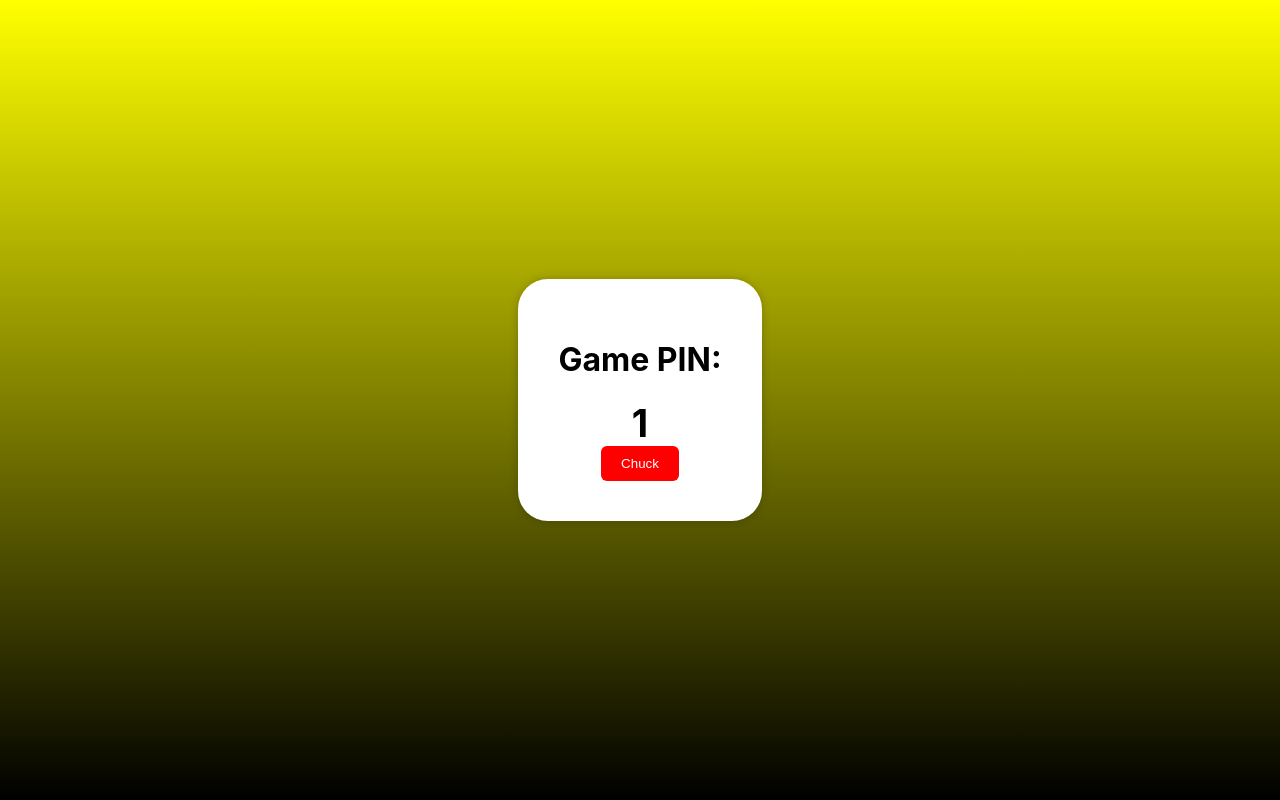
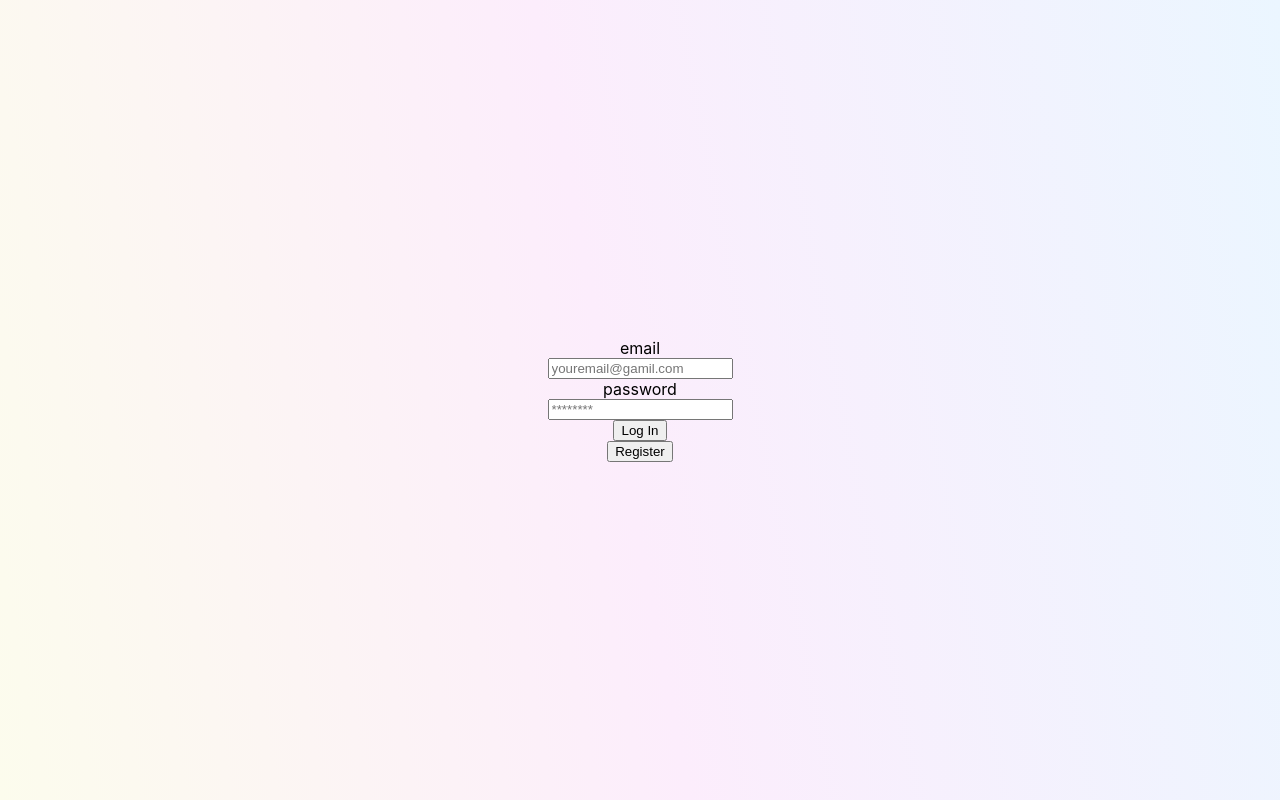
Before and after one commit to Egor-Kozlov/Quiz-game-front-end, a React (Create React App) app: page / in a window 1280 px wide. Built offline with nearby package versions, Linux system fonts and the light colour scheme; no server answers.

Commit message:
added text

```diff
--- a/package.json
+++ b/package.json
@@ -3,6 +3,9 @@
   "version": "0.1.0",
   "private": true,
   "dependencies": {
+    "@emotion/react": "^11.11.1",
+    "@emotion/styled": "^11.11.0",
+    "@mui/material": "^5.13.7",
     "@testing-library/jest-dom": "^5.16.5",
     "@testing-library/react": "^13.4.0",
     "@testing-library/user-event": "^13.5.0",
--- a/src/App.tsx
+++ b/src/App.tsx
@@ -1,16 +1,22 @@
-import Numbers from "./components/Number";
+import Numbers from "./components/Number/Number";
 import './App.scss'
+import Form from './components/Form/Form'
+import React, { useState } from 'react';
+
+
 
 const App: React.FC = () => {
   return (
     <div className="container">
-      <div className="lobby-container">
+      <Form />
+      {/* <div className="lobby-container">
         <div className="pin-game">
           <h1>Game PIN:</h1>
           <Numbers />
           <button className="start-button">Chuck</button>
         </div>
-      </div>
+
+      </div> */}
     </div>
   )
 }
--- /dev/null
+++ b/src/components/Form/Form.scss
@@ -0,0 +1,16 @@
+.main {
+  text-align: center;
+  display: flex;
+  min-height: 100vh;
+  align-items: center;
+  justify-content: center;
+  background-image: linear-gradient(79deg, #fcfced, #fcedfc 48%, #ebf6ff);
+}
+
+.form-container,
+.login-form,
+.register-form {
+  display: flex;
+  flex-direction: column;
+  align-items: center;
+}
--- /dev/null
+++ b/src/components/Form/Form.tsx
@@ -0,0 +1,22 @@
+import LoginForm from '../LoginForm/LogiForm'
+import RegisttarionForm from '../RegistrationForm/RegistrationForm'
+import React, { useState } from 'react'
+import './Form.scss'
+
+const Form = () => {
+  const [currentForm, setCurrentForm] = useState('login')
+  const toggleForm = (formName:any) => {
+    setCurrentForm(formName)
+  }
+
+  return (
+    <div className='main'>
+      {
+        currentForm === 'login' ? <LoginForm onFormSwitch={toggleForm} /> : <RegisttarionForm onFormSwitch={toggleForm} />
+      }
+    </div>
+  )
+
+}
+
+export default Form
--- /dev/null
+++ b/src/components/LoginForm/LogiForm.tsx
@@ -0,0 +1,29 @@
+import './LoginForm.scss';
+import React, { useState } from 'react';
+
+
+const LoginForm = (props: any) => {
+  const [email, setEmail] = useState('')
+  const [password, setPassword] = useState('')
+
+  const handleSubmit = (e: any) => {
+    e.preventDefault()
+    console.log(email + password);
+  }
+  return (
+    <div className='form-container'>
+      <form className='login-form' onSubmit={handleSubmit}>
+        <label htmlFor="email">email</label>
+        <input value={email} onChange={(e) => setEmail(e.target.value)} type='email' placeholder="youremail@gamil.com" id="email" name="email" />
+        <label htmlFor="password">password </label>
+        <input value={password} onChange={(e) => setPassword(e.target.value)} type='password' placeholder="********" id="password" name="password" />
+        <button type='submit'>Log In</button>
+      </form>
+      <button onClick={() => props.onFormSwitch('register')}>Register</button>
+    </div>
+
+
+  )
+}
+
+export default LoginForm
--- a/src/components/Number.tsx
+++ b/src/components/Number/Number.tsx
@@ -32,7 +32,7 @@ const Number: React.FC = () => {
           size={35}
         />
         : numbers}
-        1
+
     </div>
   );
 };
--- /dev/null
+++ b/src/components/RegistrationForm/RegistrationForm.tsx
@@ -0,0 +1,29 @@
+import { useState } from "react";
+
+
+const RegistrationForm = (props: any) => {
+  const [email, setEmail] = useState('')
+  const [password, setPassword] = useState('')
+  const [name, setName] = useState('')
+
+  const handleSubmit = (e: any) => {
+    e.preventDefault()
+    console.log(email + password);
+  }
+  return (
+    <div className="form-conteiner">
+      <form className='register-form' onSubmit={handleSubmit}>
+        <label>Full name</label>
+        <input value={name} name='name' id="name" placeholder="Full name"></input>
+        <label htmlFor="email">email</label>
+        <input value={email} onChange={(e) => setEmail(e.target.value)} type='email' placeholder="youremail@gamil.com" id="email" name="email" />
+        <label htmlFor="password">password </label>
+        <input value={password} onChange={(e) => setPassword(e.target.value)} type='password' placeholder="********" id="password" name="password" />
+        <button type='submit'>Log In</button>
+      </form>
+      <button onClick={() => props.onFormSwitch('login')}>Register</button>
+    </div>
+  )
+}
+
+export default RegistrationForm
```
Also changed, not shown: src/components/LoginForm/LoginForm.scss (added), src/components/Number/Number.scss (renamed from src/components/Number.scss), src/components/RegistrationForm/RegistrationForm.scss (added), 1 other file (tests, documents, lock files or other folders).
